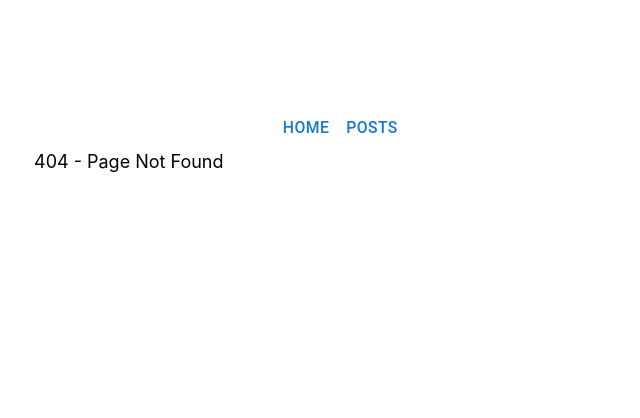
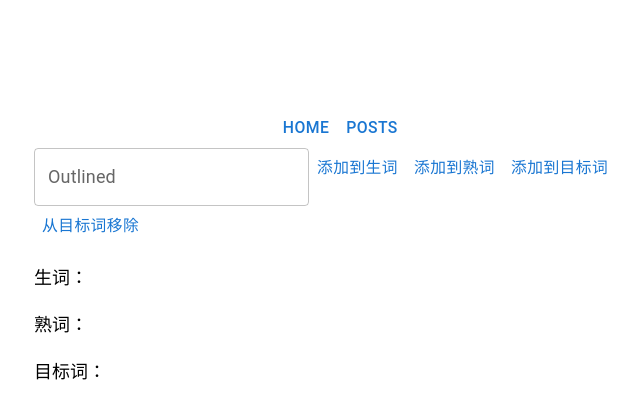
Before and after one commit to yqianjiang/fitreads, a Next.js app: page /word-list in a window 1280 px wide. Before the commit this address had no page. Shown: the top 418 px of the page, without its empty margins (300-940 px from the left). Built offline with nearby package versions, Linux system fonts and the light colour scheme.

Commit message:
use redux for user word lists

```diff
--- a/package.json
+++ b/package.json
@@ -10,11 +10,15 @@
     "@emotion/react": "^11.10.5",
     "@emotion/styled": "^11.10.5",
     "@mui/material": "^5.11.6",
+    "@reduxjs/toolkit": "^1.9.2",
     "clsx": "^1.2.1",
     "date-fns": "^2.29.3",
-    "next": "latest",
+    "next": "^13.1.6",
     "react": "18.2.0",
     "react-dom": "18.2.0",
+    "react-redux": "^8.0.5",
+    "redux": "^4.2.1",
+    "redux-saga": "^1.2.2",
     "sass": "^1.57.1"
   }
 }
--- a/pages/_app.js
+++ b/pages/_app.js
@@ -1,8 +1,14 @@
 // A top-level React component that wraps all the pages
 // Can load global CSS, & keep global states
 // https://nextjs.org/docs/advanced-features/custom-app
-import '../styles/global.css'
+import "../styles/global.css";
+import { Provider } from "react-redux";
+import store from "../redux/store";
 
 export default function App({ Component, pageProps }) {
-  return <Component {...pageProps} />
+  return (
+    <Provider store={store}>
+      <Component {...pageProps} />
+    </Provider>
+  );
 }
--- /dev/null
+++ b/pages/word-list/index.js
@@ -0,0 +1,105 @@
+import React, { useEffect, useState } from "react";
+import { useSelector, useDispatch } from "react-redux";
+import {
+  addWordToVocabulary,
+  updateWordInVocabulary,
+  deleteWordFromVocabulary,
+  readVocabulary,
+} from "../../redux/slices/vocabularySlice";
+import TextField from "@mui/material/TextField";
+import Button from "@mui/material/Button";
+import Layout from "../../components/Layout";
+
+const WordListPage = () => {
+  const [newWord, setNewWord] = useState("");
+  const unknownWords = useSelector((state) => state.vocabulary.unknownWords);
+  const knownWords = useSelector((state) => state.vocabulary.knownWords);
+  const targetWords = useSelector((state) => state.vocabulary.targetWords);
+  const dispatch = useDispatch();
+  const handleChange = (e) => {
+    setNewWord(e.target.value);
+  };
+  useEffect(() => {
+    dispatch(readVocabulary());
+  }, []);
+
+  return (
+    <Layout pageName="词表管理">
+      <TextField
+        id="outlined-basic"
+        label="Outlined"
+        variant="outlined"
+        value={newWord}
+        onChange={handleChange}
+      />
+      <Button
+        onClick={() =>
+          dispatch(
+            addWordToVocabulary({
+              word: { word: newWord },
+              vocabulary: "unknownWords",
+            })
+          )
+        }
+      >
+        添加到生词
+      </Button>
+      <Button
+        onClick={() =>
+          dispatch(
+            addWordToVocabulary({
+              word: { word: newWord },
+              vocabulary: "knownWords",
+            })
+          )
+        }
+      >
+        添加到熟词
+      </Button>
+      <Button
+        onClick={() =>
+          dispatch(
+            addWordToVocabulary({
+              word: { word: newWord },
+              vocabulary: "targetWords",
+            })
+          )
+        }
+      >
+        添加到目标词
+      </Button>
+      <Button
+        onClick={() =>
+          dispatch(
+            deleteWordFromVocabulary({
+              word: { word: newWord },
+              vocabulary: "targetWords",
+            })
+          )
+        }
+      >
+        从目标词移除
+      </Button>
+      <p>生词：</p>
+      <ul>
+        {Object.keys(unknownWords).map((w) => (
+          <li key={w}>{w}</li>
+        ))}
+      </ul>
+      <p>熟词：</p>
+      <ul>
+        {Object.keys(knownWords).map((w) => (
+          <li key={w}>{w}</li>
+        ))}
+      </ul>
+      <p>目标词：</p>
+      <ul>
+        {Object.keys(targetWords).map((w) => (
+          <li key={w}>{w}</li>
+        ))}
+      </ul>
+    </Layout>
+  );
+};
+
+export default WordListPage;
--- /dev/null
+++ b/redux/slices/vocabularySlice.js
@@ -0,0 +1,56 @@
+import { createSlice } from "@reduxjs/toolkit";
+
+export const vocabularySlice = createSlice({
+  name: "vocabulary",
+  initialState: {
+    unknownWords: {},
+    knownWords: {},
+    targetWords: {},
+  },
+  reducers: {
+    addWordToVocabulary: (state, action) => {
+      // Redux Toolkit allows us to write "mutating" logic in reducers. It
+      // doesn't actually mutate the state because it uses the Immer library,
+      // which detects changes to a "draft state" and produces a brand new
+      // immutable state based off those changes
+      const { word, vocabulary } = action.payload;
+      if (word?.word) {
+        state[vocabulary][word.word] = word;
+      }
+    },
+    updateWordInVocabulary: (state, action) => {
+      const { word, vocabulary } = action.payload;
+      if (word) {
+        state[vocabulary][word.word] = {
+          ...state[vocabulary][word.word],
+          ...word,
+        };
+      }
+    },
+    deleteWordFromVocabulary: (state, action) => {
+      const { word, vocabulary } = action.payload;
+      if (word?.word && word.word in state[vocabulary]) {
+        delete state[vocabulary][word.word];
+      }
+    },
+    readVocabulary: (state) => {
+      const voc = localStorage.getItem("userVocabulary");
+      if (voc) {
+        const newState = JSON.parse(voc);
+        state.knownWords = newState.knownWords;
+        state.targetWords = newState.targetWords;
+        state.unknownWords = newState.unknownWords;
+      }
+    },
+  },
+});
+
+// Action creators are generated for each case reducer function
+export const {
+  addWordToVocabulary,
+  updateWordInVocabulary,
+  deleteWordFromVocabulary,
+  readVocabulary,
+} = vocabularySlice.actions;
+
+export default vocabularySlice.reducer;
--- /dev/null
+++ b/redux/store.js
@@ -0,0 +1,20 @@
+import { configureStore } from "@reduxjs/toolkit";
+import vocabularyReducer from "./slices/vocabularySlice";
+
+const store = configureStore({
+  reducer: {
+    vocabulary: vocabularyReducer,
+  },
+});
+
+// Saving to local storage
+const saveToLocalStorage = (wordLists) => {
+  localStorage.setItem("userVocabulary", JSON.stringify(wordLists));
+};
+
+store.subscribe(() => {
+  const state = store.getState();
+  saveToLocalStorage(state.vocabulary);
+});
+
+export default store;
```
